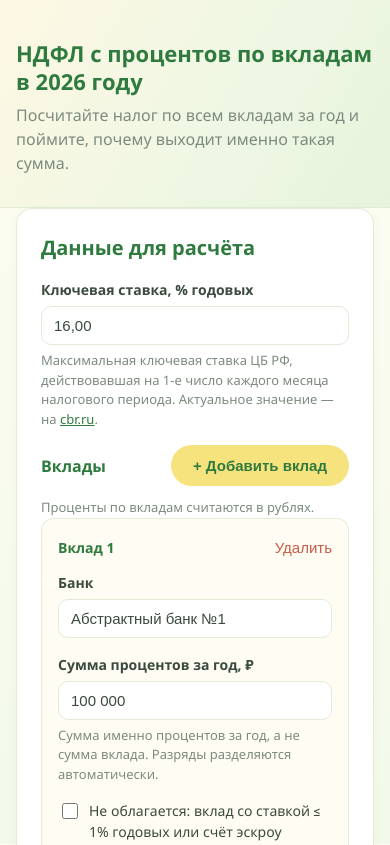
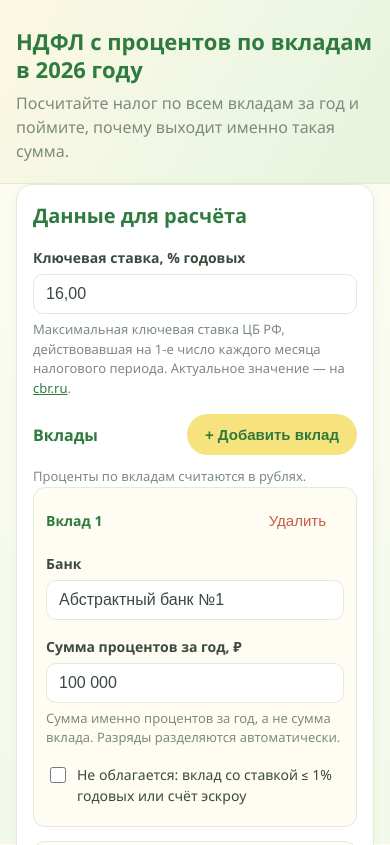
Before and after one commit to loparenok01-cpu/NDFL-calculator-deposit-2026, a website: page index.html in a window 390 px wide. Shown: the top 845 px of the page. Drawn offline with Linux system fonts and the light colour scheme.

Commit message:
Адаптивность: мобильные отступы, шрифт полей 16px, сжатые карточки и таблица на ≤640px

```diff
--- a/styles.css
+++ b/styles.css
@@ -481,12 +481,28 @@ code {
 }
 
 @media (max-width: 640px) {
+  .hero {
+    padding: 28px 0 20px;
+  }
+
+  .hero h1 {
+    font-size: 22px;
+  }
+
+  .card {
+    padding: 16px;
+  }
+
+  .deposit {
+    padding: 12px;
+  }
+
   .deposit__grid {
     grid-template-columns: 1fr;
   }
 
-  .hero h1 {
-    font-size: 22px;
+  .stat {
+    padding: 14px;
   }
 
   .stat__value {
@@ -496,4 +512,19 @@ code {
   .stat--accent .stat__value {
     font-size: 24px;
   }
+
+  input[type="text"],
+  input[type="tel"],
+  select {
+    font-size: 16px;
+  }
+
+  .btn {
+    padding: 12px 18px;
+  }
+
+  .breakdown th,
+  .breakdown td {
+    padding: 8px;
+  }
 }
```
